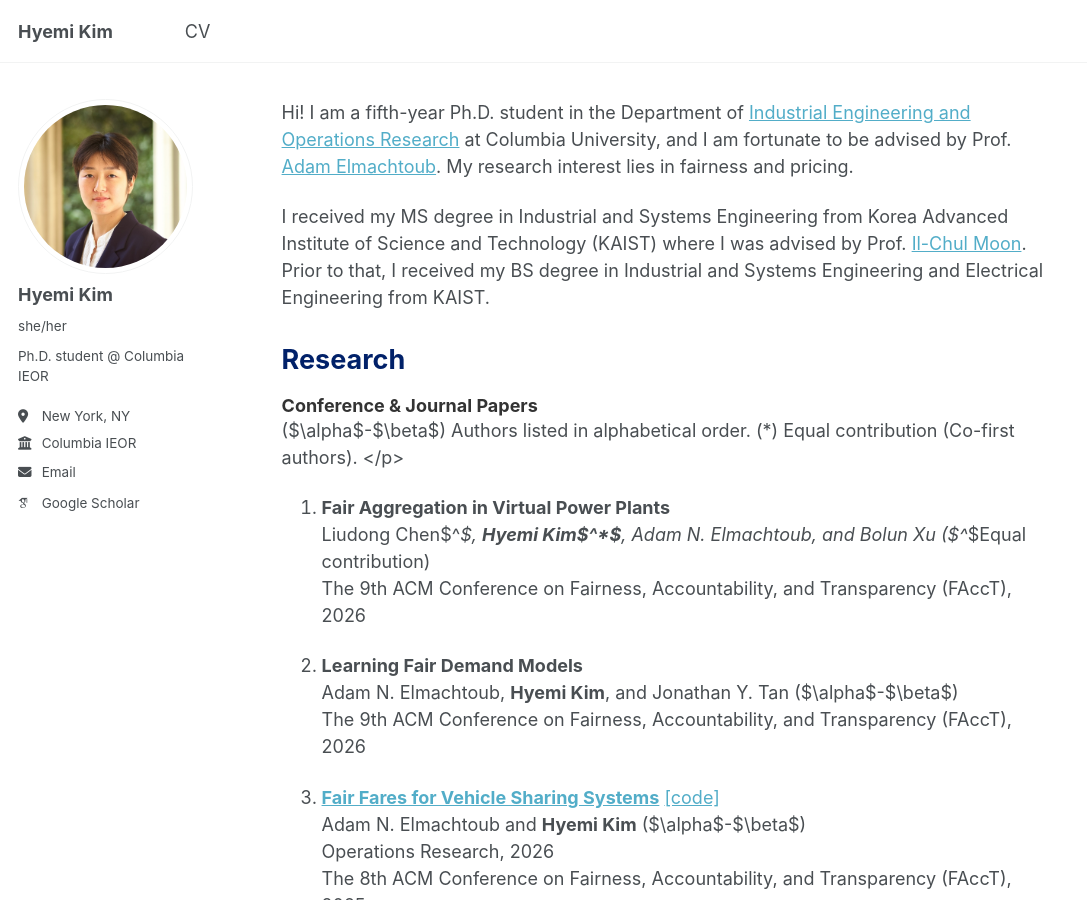
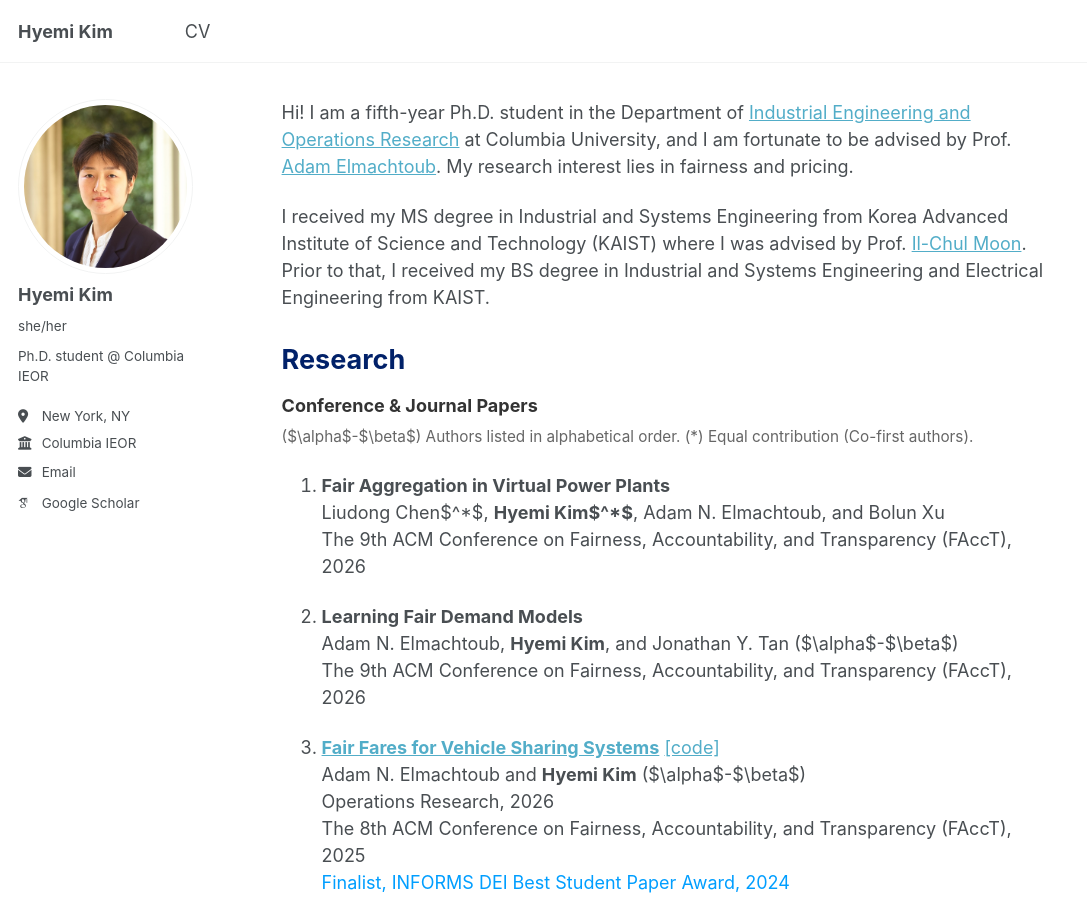
Before and after one commit to HyemiK1m/hyemik1m.github.io, a Jekyll site: the page built from _pages/about.md, in a window 1280 px wide and 900 px high. Shown: the whole window, without its empty margins (0-1087 px from the left). Built offline with Jekyll 4.4.1, drawn with Linux system fonts in a browser that asks for light colours; some web fonts are replaced; a script that is not in the unit is left out.

Commit message:
Update about.md

```diff
--- a/_pages/about.md
+++ b/_pages/about.md
@@ -9,17 +9,15 @@ Hi! I am a fifth-year Ph.D. student in the Department of [Industrial Engineering
 
 I received my MS degree in Industrial and Systems Engineering from Korea Advanced Institute of Science and Technology (KAIST) where I was advised by Prof. [Il-Chul Moon](https://aai.kaist.ac.kr/bbs/board.php?bo_table=sub2_1&wr_id=3). Prior to that, I received my BS degree in Industrial and Systems Engineering and Electrical Engineering from KAIST.
 
-<!--
-<h2 style="color:#012169;">Research</h2>
-### Conference & Journal Papers
--->
 <h2 style="color:#012169; border-bottom:none; font-size:1.5em; font-weight:700; margin-top:1.2em; margin-bottom:0.2em;">Research</h2>
-<h3 style="color:#333; font-size:1em; font-weight:700; margin-top:0; margin-bottom:0;">Conference & Journal Papers</h3>
-($\alpha$-$\beta$) Authors listed in alphabetical order. (*) Equal contribution (Co-first authors).
+<h3 style="color:#333; font-size:1em; font-weight:700; margin-top:0; margin-bottom:0.5em;">Conference & Journal Papers</h3>
+
+<p style="font-size:0.85em; color:#666; margin-top:0; margin-bottom:1.5em;">
+  ($\alpha$-$\beta$) Authors listed in alphabetical order. (*) Equal contribution (Co-first authors).
 </p>
 
 1. **Fair Aggregation in Virtual Power Plants**<br>
-Liudong Chen$^*$, **Hyemi Kim$^*$**, Adam N. Elmachtoub, and Bolun Xu ($^*$Equal contribution)<br>
+Liudong Chen$^*$, **Hyemi Kim$^*$**, Adam N. Elmachtoub, and Bolun Xu <br>
 The 9th ACM Conference on Fairness, Accountability, and Transparency (FAccT), 2026<br>
 
 1. **Learning Fair Demand Models**<br>
```
